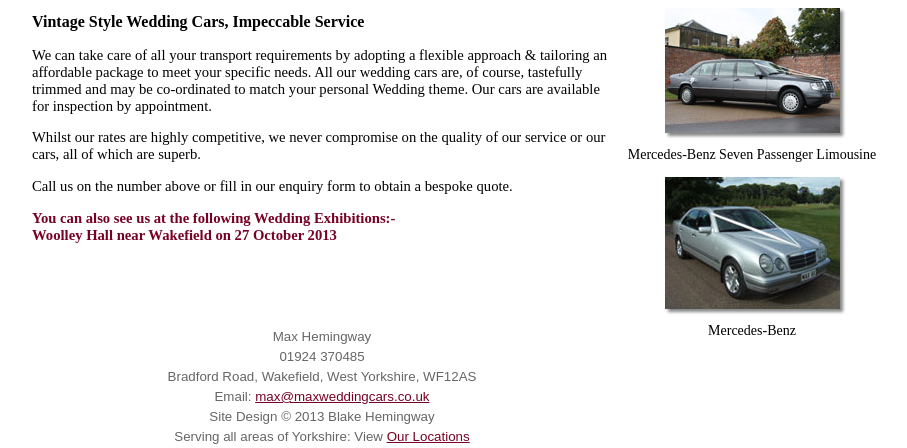
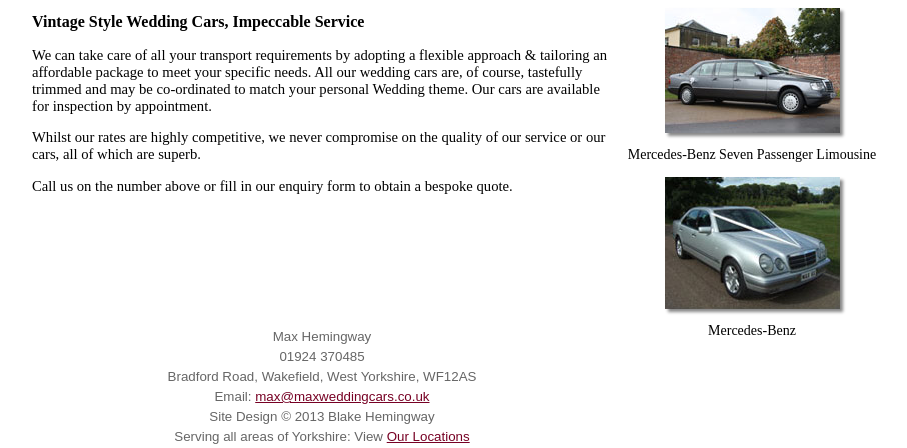
Before and after one commit to blake01/maxweddingcars, a PHP site: page / in a window 1280 px wide. Shown: the part 373-821 px from the top of the page, without its empty margins (193-1100 px from the left). Run offline with PHP 8.4, Linux system fonts and the light colour scheme; some libraries are stand-ins or nearby versions.

Commit message:
Removed wedding fayres

```diff
--- a/index.php
+++ b/index.php
@@ -53,8 +53,6 @@
         <p>Whilst our rates are  highly competitive, we never compromise on the quality of our service or our  cars, all of which are superb.</p>
         <p>Call us on the number above or fill in our enquiry form to obtain a bespoke quote.</p>
 
-    <p class="burgundy"><b>You can also see us at the following Wedding Exhibitions:-<br/>
-Woolley Hall near Wakefield on 27 October 2013</b></p>
 </div>
 
 <?php include 'common.html'; // Includes the common components: header, footer and sidebar ?>
```
